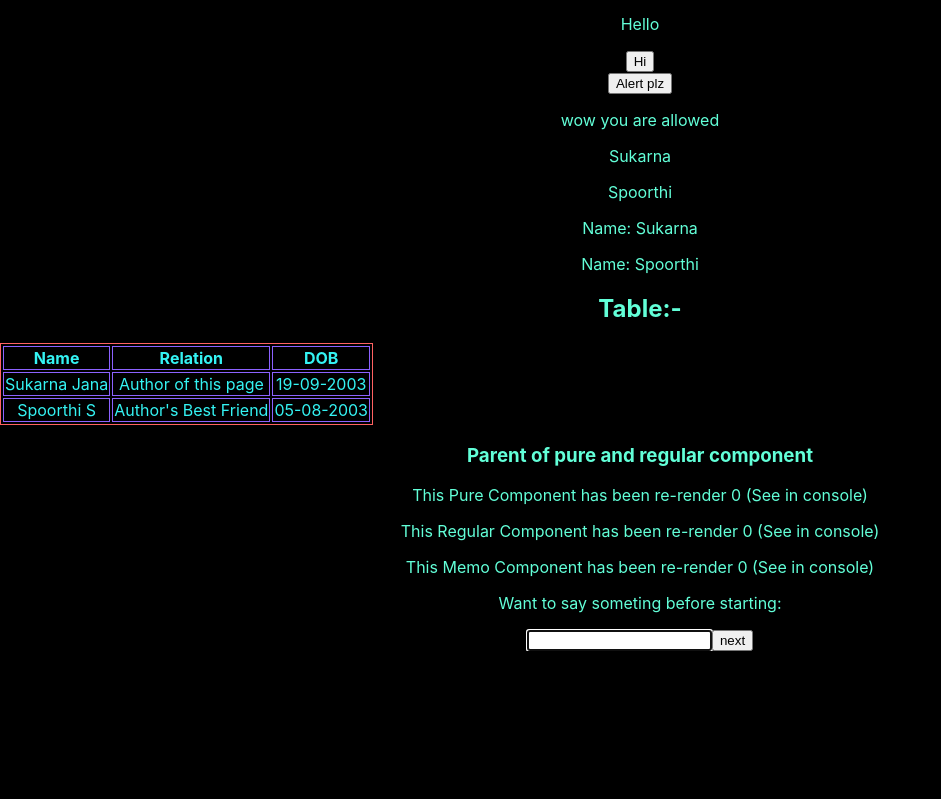
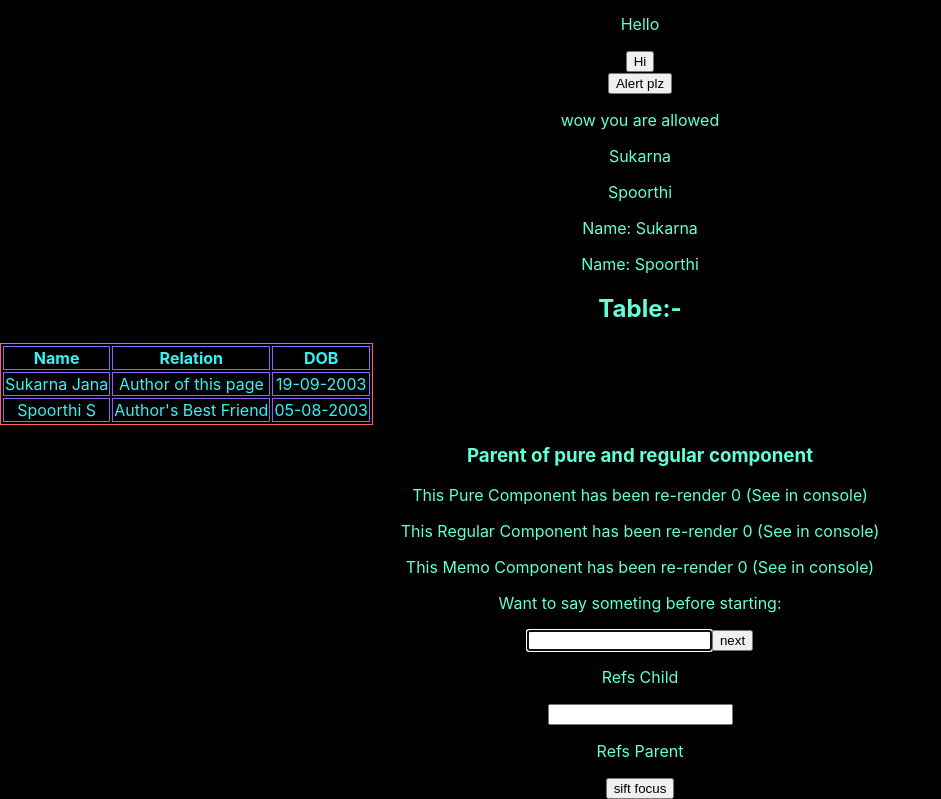
Before and after one commit to Sukarnascience/Full-Stack_JS-React, a React (Create React App) app in the folder demo/: page / in a window 1280 px wide. Shown: the part 712-1511 px from the top of the page, without its empty margins (0-941 px from the left). Before the commit the page ends 1363 px from the top, so only its background shows below. Built offline with nearby package versions, Linux system fonts and the light colour scheme.

Commit message:
parentRef

```diff
--- a/demo/src/App.js
+++ b/demo/src/App.js
@@ -20,6 +20,7 @@ import MainForm from './components/submitForm';
 import MyTable from './components/TableHead';
 import ParentOfPureRegular from './components/ParentOfPureRegular';
 import MyRefsComp from './components/MyRefsComp';
+import FocusInput from './components/ParentOfFocusInput';
 
 import myStyleModule from './components/myStyle.module.css';
 
@@ -66,6 +67,7 @@ function App() {
       <MyTable/>
       <ParentOfPureRegular/>
       <MyRefsComp/>
+      <FocusInput/>
     </div>
   );
 }
--- /dev/null
+++ b/demo/src/components/HelpToFocusInput.js
@@ -0,0 +1,23 @@
+import React, { Component } from 'react'
+
+class MyInput extends Component{
+    constructor(props){
+        super(props)
+        this.inputRef = React.createRef()
+    }
+
+    focusMyInput(){
+        this.inputRef.current.focus()
+    }
+
+    render(){
+        return(
+            <div>
+                <p>Refs Child</p>
+                <input type="text" ref={this.inputRef}/>
+            </div>
+        )
+    }
+}
+
+export default MyInput
--- /dev/null
+++ b/demo/src/components/ParentOfFocusInput.js
@@ -0,0 +1,25 @@
+import React, { Component } from 'react'
+import MyInput from './HelpToFocusInput'
+
+class FocusInput extends Component{
+    constructor(props){
+        super(props)
+        this.componentRef = React.createRef()
+    }
+
+    clickMe = ()=>{
+        this.componentRef.current.focusMyInput()
+    }
+
+    render(){
+        return(
+            <React.Fragment>
+                <MyInput ref={this.componentRef}/>
+                <p>Refs Parent</p>
+                <button onClick={this.clickMe}>sift focus</button>
+            </React.Fragment>
+        )
+    }
+}
+
+export default FocusInput
```
Also changed, not shown: 1 other file (tests, documents, lock files or other folders).
